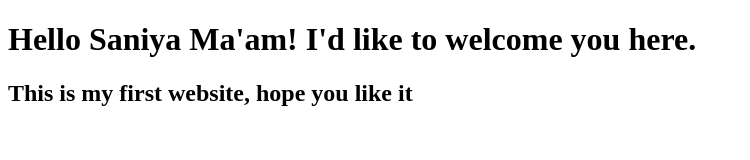
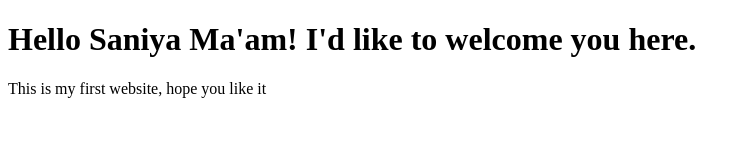
Before and after one commit to shubh-anshu/course-test, a plain HTML site: page site/index.html in a window 1280 px wide. Shown: the whole page, without its empty margins (0-750 px from the left). Drawn offline with Linux system fonts and the light colour scheme.

Commit message:
Small addition to our repository.

```diff
--- a/site/index.html
+++ b/site/index.html
@@ -5,6 +5,6 @@
 </head>
 <body>
 <h1> Hello Saniya Ma'am! I'd like to welcome you here.</h1>
-<h2>This is my first website, hope you like it</h2>
+<p>This is my first website, hope you like it</p>
 </body>
 </html>
```
